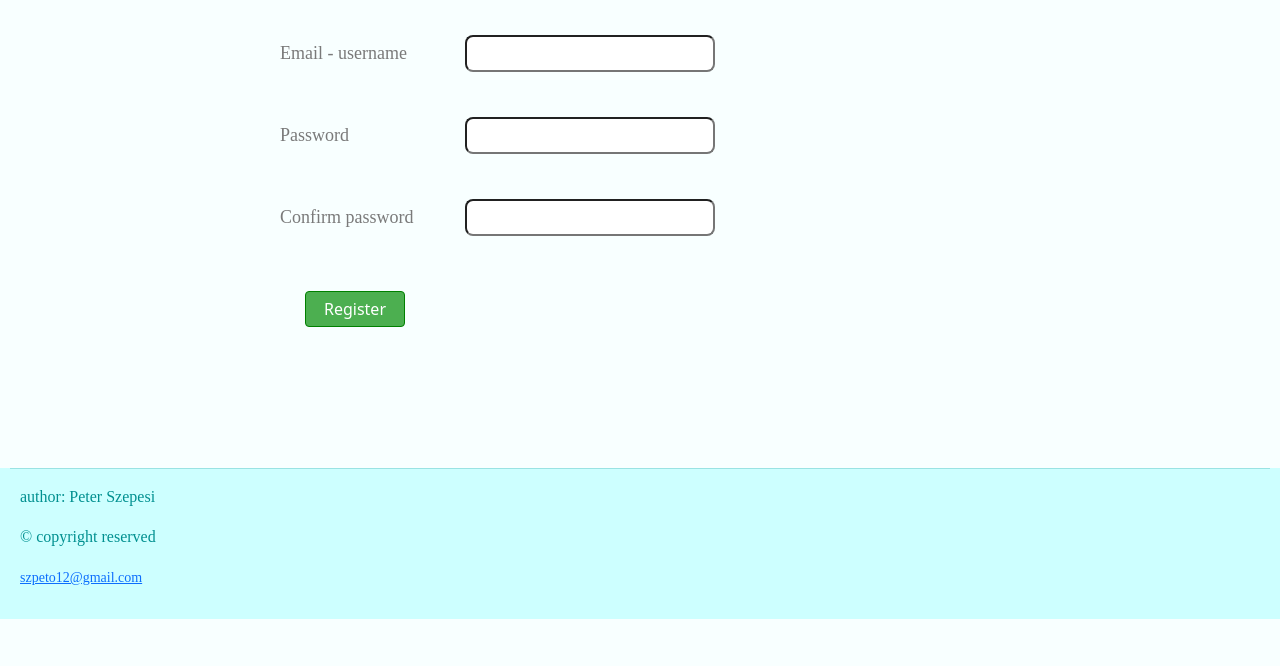
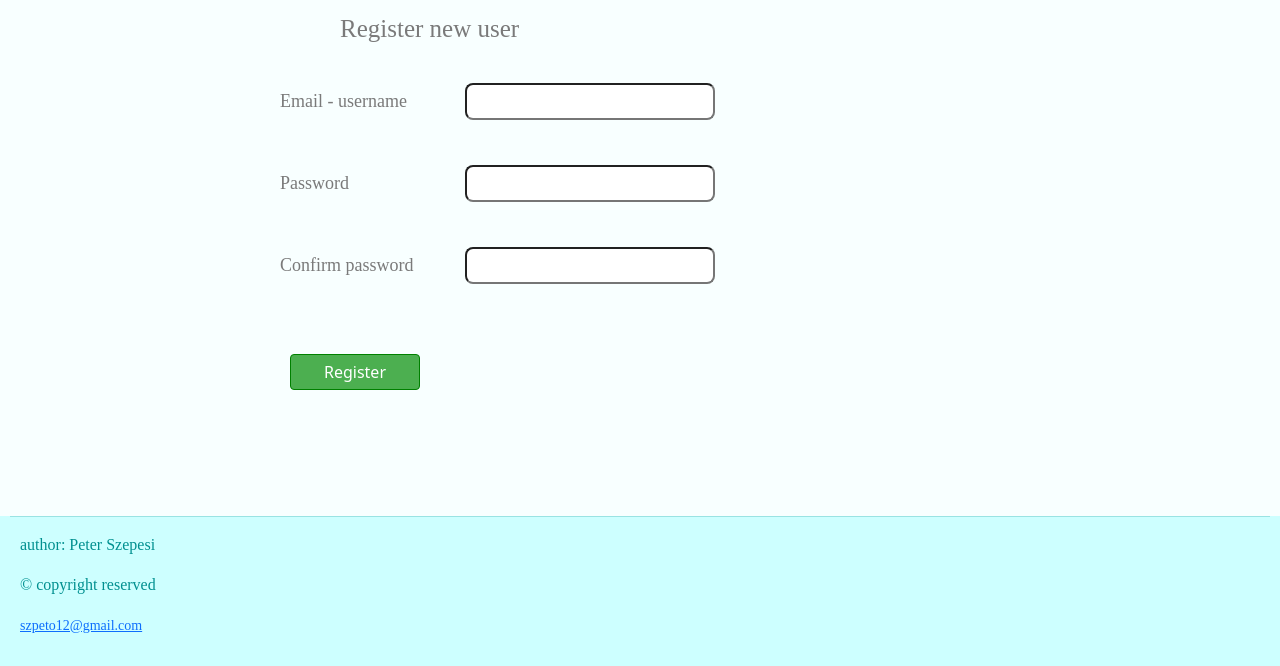
Before and after one commit to SzPeto/Python-Flask-website, a Flask app: page /register in a window 1280 px wide. Shown: the part 56-722 px from the top of the page. Run offline with Flask 3, Linux system fonts and the light colour scheme.

Commit message:
Version v0.4.9.3

```diff
--- a/static/Styles/styles.css
+++ b/static/Styles/styles.css
@@ -220,7 +220,7 @@ footer {
   text-decoration: none;
   border-radius: 4px;
   cursor: pointer;
-  margin: 25px;;
+  margin: 40px 10px 10px 10px;
 }
 
 .register-button:hover {
@@ -284,6 +284,13 @@ footer {
     font-size: 18px;
     font-family: Bahnschrift;
     color: rgb(122, 122, 122);
+}
+
+.register-title-label {
+    font-size: 25px;
+    font-family: Bahnschrift;
+    color: rgb(122, 122, 122);
+    margin-left: 25%;
 }
 
 .register-label {
--- a/templates/register.html
+++ b/templates/register.html
@@ -3,6 +3,7 @@
 {% block body %}
     <main>
         <div class="base-container">
+            <p class="register-title-label">Register new user</p>
             <form method="POST" action="/register">
                 {{ form.hidden_tag() }} <!-- This line is needed for security reasons -->
                 <div class="register-grid">
```
Also changed, not shown: 1 other file.
